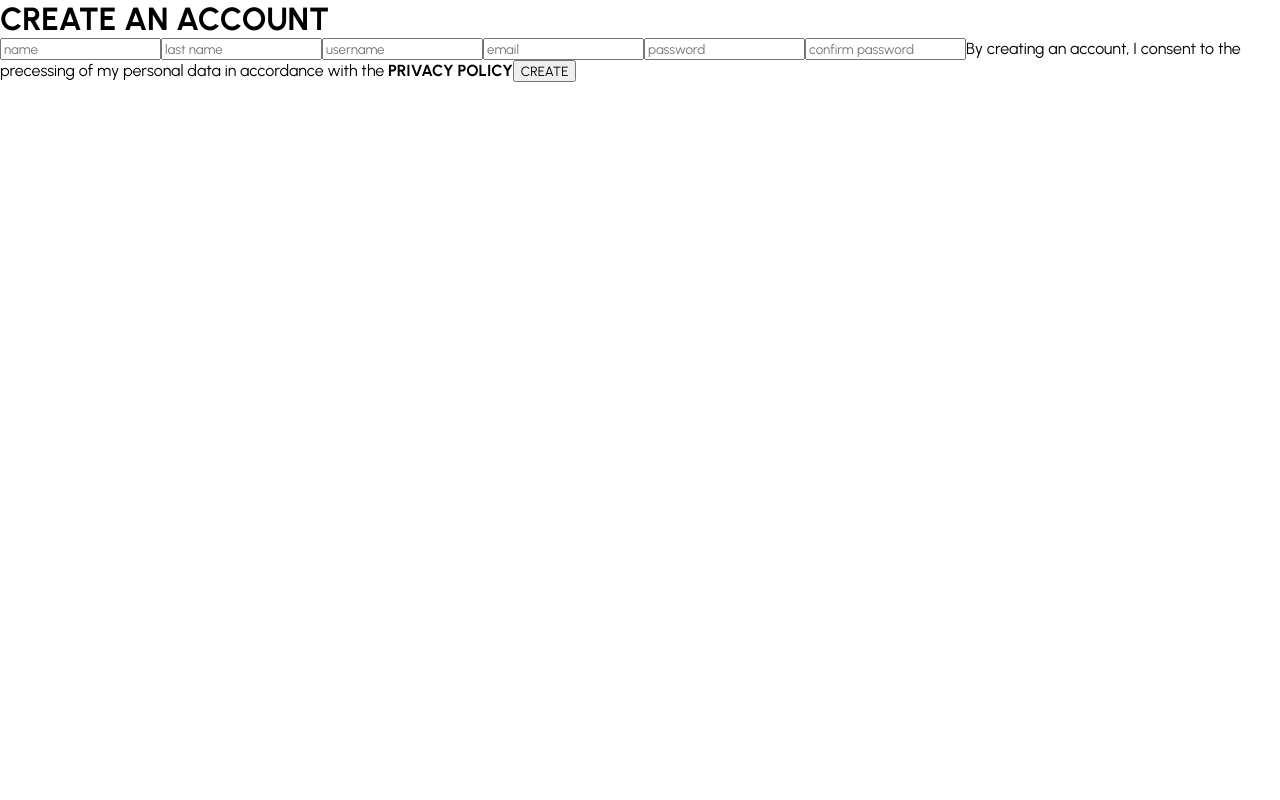
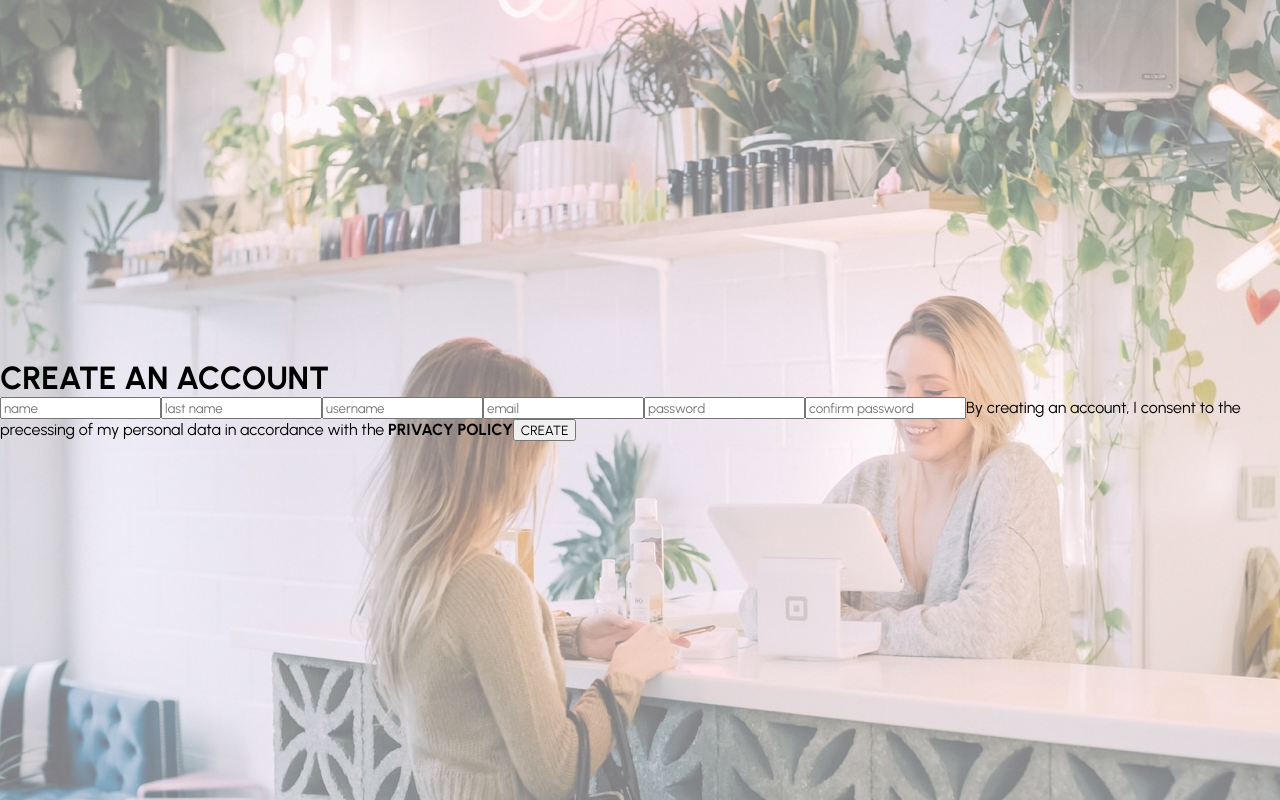
Before and after one commit to AliPooladmast/e-commerce, a React (Create React App) app: page / in a window 1280 px wide. Built offline with nearby package versions, Linux system fonts and the light colour scheme.

Commit message:
feat(register): add background image to register page and align context items

```diff
--- a/src/pages/Register/register.module.scss
+++ b/src/pages/Register/register.module.scss
@@ -0,0 +1,13 @@
+.Container {
+  width: 100vw;
+  height: 100vh;
+  background: linear-gradient(
+      rgba(255, 255, 255, 0.5),
+      rgba(255, 255, 255, 0.5)
+    ),
+    url("../../assests/images/register-background.jpg");
+
+  display: flex;
+  justify-content: center;
+  align-items: center;
+}
```
Also changed, not shown: src/assests/images/register-background.jpg (added).
